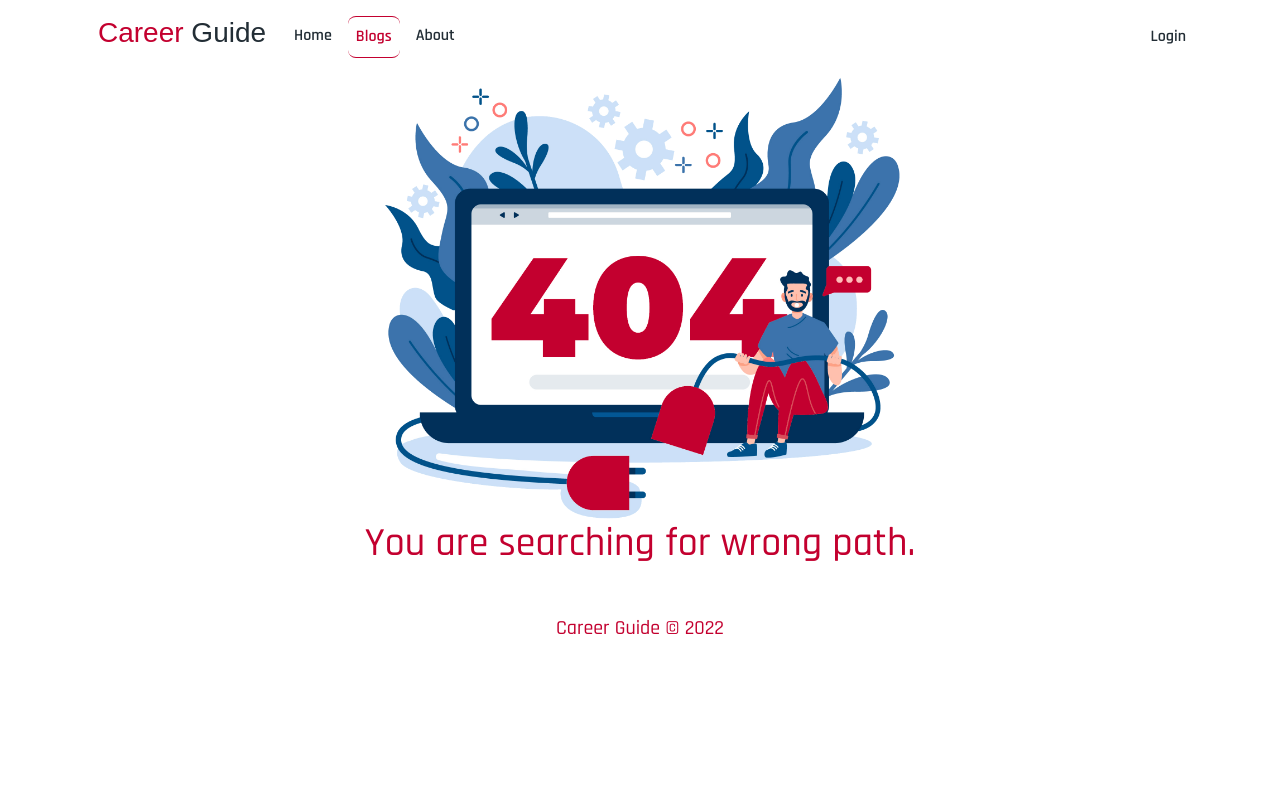
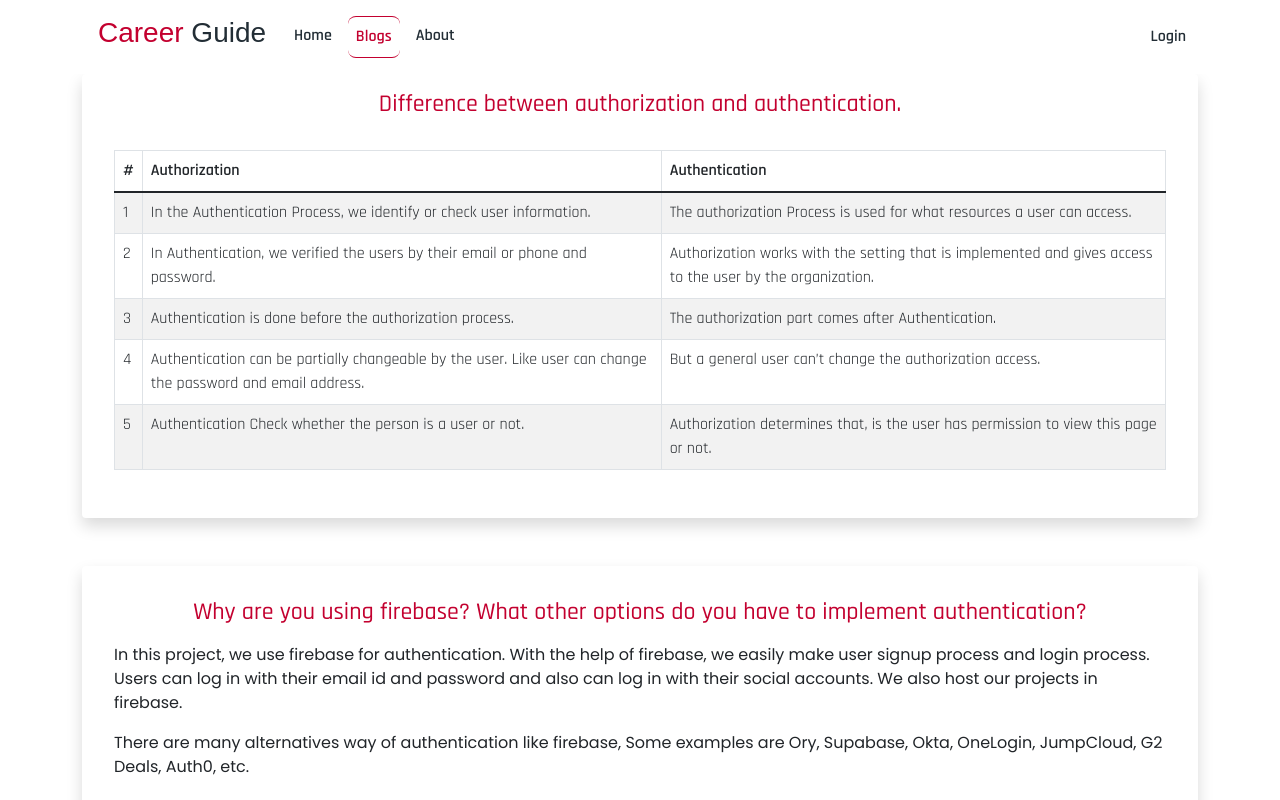
Before and after one commit to ahanafislam/career-guide, a React (Create React App) app: page /blogs in a window 1280 px wide. Shown: the top 800 px of the page. Built offline with nearby package versions, Linux system fonts and the light colour scheme; no server answers; a web font is replaced by a local one.

Commit message:
Ans Three Qns

```diff
--- a/src/App.js
+++ b/src/App.js
@@ -8,6 +8,8 @@ import Register from './Pages/Login/Register/Register';
 import RequireAuth from './Pages/Login/RequireAuth/RequireAuth';
 import Checkout from './Pages/Checkout/Checkout';
 import NotFound from './Pages/NotFound/NotFound';
+import Blogs from './Pages/Blogs/Blogs/Blogs';
+import About from './Pages/About/About';
 
 function App() {
   return (
@@ -15,6 +17,8 @@ function App() {
       <Header></Header>
       <Routes>
         <Route path="/" element={<Home></Home>}></Route>
+        <Route path="/blogs" element={<Blogs></Blogs>}></Route>
+        <Route path="/about" element={<About></About>}></Route>
         <Route path='/register' element={<Register></Register>}></Route>
         <Route path="/login" element={<Login></Login>}></Route>
         <Route path='/checkout/:serviceId' element={
--- /dev/null
+++ b/src/Pages/About/About.js
@@ -0,0 +1,12 @@
+import React from 'react';
+import { Container } from 'react-bootstrap';
+
+const About = () => {
+    return (
+        <Container>
+            <h1>This is about page.</h1>
+        </Container>
+    );
+};
+
+export default About;
--- /dev/null
+++ b/src/Pages/Blogs/Blogs/Blogs.js
@@ -0,0 +1,17 @@
+import React from 'react';
+import { Container} from 'react-bootstrap';
+import FirstQns from '../FirstQns/FirstQns';
+import SecondQns from '../SecondQns/SecondQns';
+import ThirdQns from '../ThirdQns/ThirdQns';
+
+const Blogs = () => {
+    return (
+        <Container>
+            <FirstQns></FirstQns>
+            <SecondQns></SecondQns>
+            <ThirdQns></ThirdQns>
+        </Container>
+    );
+};
+
+export default Blogs;
--- /dev/null
+++ b/src/Pages/Blogs/FirstQns/FirstQns.js
@@ -0,0 +1,50 @@
+import React from 'react';
+import { Card, Table } from 'react-bootstrap';
+
+const FirstQns = () => {
+    return (
+        <Card className='p-3 border-0 shadow'>
+            <h4 className='brand-text text-center mb-3'>Difference between authorization and authentication.</h4>
+            <Card.Body>
+                <Table striped bordered hover responsive>
+                    <thead>
+                        <tr>
+                            <th>#</th>
+                            <th>Authorization</th>
+                            <th>Authentication</th>
+                        </tr>
+                    </thead>
+                    <tbody>
+                        <tr>
+                            <td>1</td>
+                            <td>In the Authentication Process, we identify or check user information.</td>
+                            <td>The authorization Process is used for what resources a user can access.</td>
+                        </tr>
+                        <tr>
+                            <td>2</td>
+                            <td>In Authentication, we verified the users by their email or phone and password.</td>
+                            <td>Authorization works with the setting that is implemented and gives access to the user by the organization.</td>
+                        </tr>
+                        <tr>
+                            <td>3</td>
+                            <td>Authentication is done before the authorization process.</td>
+                            <td>The authorization part comes after Authentication.</td>
+                        </tr>
+                        <tr>
+                            <td>4</td>
+                            <td>Authentication can be partially changeable by the user. Like user can change the password and email address.</td>
+                            <td>But a general user can’t change the authorization access.</td>
+                        </tr>
+                        <tr>
+                            <td>5</td>
+                            <td>Authentication Check whether the person is a user or not.</td>
+                            <td>Authorization determines that, is the user has permission to view this page or not.</td>
+                        </tr>
+                    </tbody>
+                </Table>
+            </Card.Body>
+        </Card>
+    );
+};
+
+export default FirstQns;
--- /dev/null
+++ b/src/Pages/Blogs/SecondQns/SecondQns.js
@@ -0,0 +1,18 @@
+import React from 'react';
+import { Card } from 'react-bootstrap';
+
+const SecondQns = () => {
+    return (
+        <Card className='p-3 border-0 shadow mt-5'>
+            <Card.Body>
+            <h4 className='brand-text text-center mb-3'>Why are you using firebase? What other options do you have to implement authentication?</h4>
+                <Card.Text>
+                    <p>In this project, we use firebase for authentication. With the help of firebase, we easily make user signup process and login process. Users can log in with their email id and password and also can log in with their social accounts. We also host our projects in firebase.</p>
+                    <p>There are many alternatives way of authentication like firebase, Some examples are Ory, Supabase, Okta, OneLogin, JumpCloud, G2 Deals, Auth0, etc. </p>
+                </Card.Text>
+            </Card.Body>
+        </Card>
+    );
+};
+
+export default SecondQns;
--- /dev/null
+++ b/src/Pages/Blogs/ThirdQns/ThirdQns.js
@@ -0,0 +1,17 @@
+import React from 'react';
+import { Card } from 'react-bootstrap';
+
+const ThirdQns = () => {
+    return (
+        <Card className='p-3 border-0 shadow mt-5'>
+            <Card.Body>
+                <h4 className='brand-text text-center mb-3'>What other services does firebase provide other than authentication?</h4>
+                <Card.Text>
+                Firebase is a Backend-as-a-Service. It provides developers with many tools and services that help developers to develop quality apps and grow their user base. Firebase uses the NoSql database program that stores data in JSON-like documents.  We can use firebase is many purposes other than authentication. We can use firebase Realtime Database, Remote Config, Cloud Functions, Cloud Messaging, Hosting for deploying our project, And Cloud Storage. We can also use Firebase ML for powerful machine learning Features, Now It is in beta version.
+                </Card.Text>
+            </Card.Body>
+        </Card>
+    );
+};
+
+export default ThirdQns;
--- a/src/Pages/Home/AboutCoach/AboutCoach.js
+++ b/src/Pages/Home/AboutCoach/AboutCoach.js
@@ -12,9 +12,9 @@ const AboutCoach = () => {
                     <div className="col-md-4">
                         <img src={coachImg} className="img-fluid rounded-start" alt="Coach"/>
                     </div>
-                    <div className="col-md-8 d-flex align-items-center justi">
+                    <div className="col-md-8 d-flex align-items-center justify-content-center">
                         <div className="card-body">
-                            <h3 className="card-title brand-text-2">I'm Jhon Doe</h3>
+                            <h3 className="card-title brand-text-2">I'm Jhon Doe. Professional career coach.</h3>
                             <p className="card-text">
                                 I charged 5 bucks to review resumes and write LinkedIn profiles to sustain my soy, sugar-free vanilla latte addiction in college.Fast forward 9+ years and 1,000+ clients later…I am now a trusted confidant to some of the biggest names in Silicon Valley. I never imagined my college side hustle would turn into a multi-six-figure high tech career and executive coaching practice. I’ve been featured in Business Insider, CNBC, CNN, Entrepreneur, Fast Company, Forbes, Fortune, Glassdoor, The Muse, and The New York Times, among dozens of other leading publications.As a high tech career coach, mental health advocate, and human, I am relentlessly authentic and love sharing my whole truth with the world. As a professional speaker, I regularly present to Fortune 100/500 companies, hyper-growth startups, and universities on professional development, personal branding, and mental health in the workplace.
                             </p>
```
Also changed, not shown: src/Pages/Blogs/Blogs/Blogs.css (added), src/images/coachPic.png (deleted).
